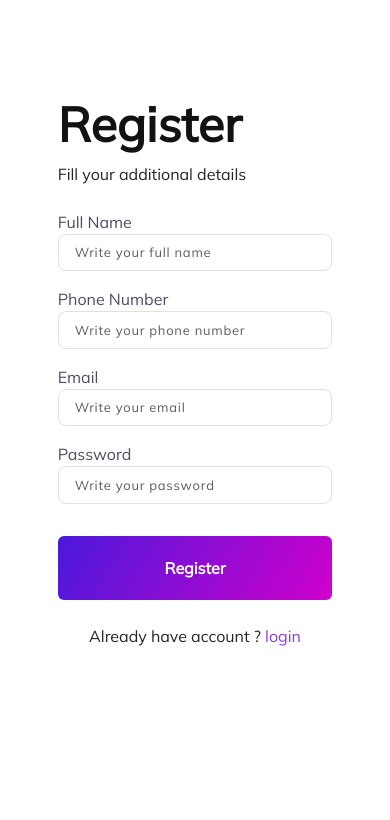
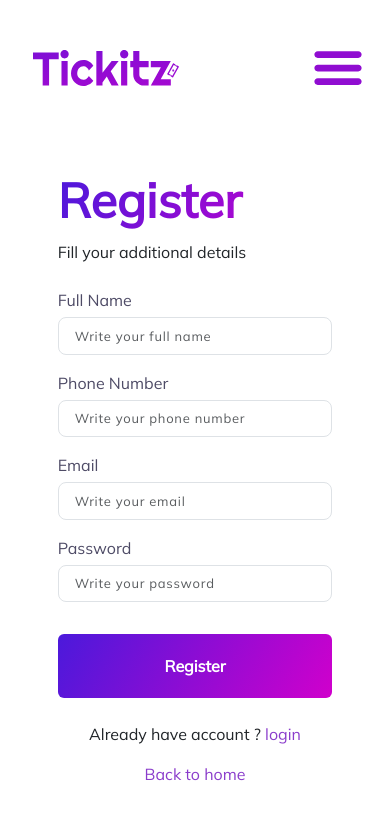
Before and after one commit to rizqikazukun/tickitz-fe, a React (Create React App) app: page /register in a window 390 px wide. Shown: the top 820 px of the page. Built offline with nearby package versions, Linux system fonts and the light colour scheme.

Commit message:
[UPDATE] update some styling

```diff
--- a/src/components/Footer/Footer.jsx
+++ b/src/components/Footer/Footer.jsx
@@ -8,7 +8,7 @@ export default function Footer() {
             <footer className="container my-5">
                 <div className="row m-auto">
                     <div className="col-md-4 col-xs-12 p-4">
-                        <img src="/assets/img/logo.svg" alt="logo" style={{ width: '60%' }} />
+                        <img src="/assets/img/logo.svg" alt="logo" style={{ width: '60%',maxWidth: '256px', marginBottom: '10px' }} />
                         <p>
                             <span className="footer-item-content">
                                 Stop waiting in line. Buy tickets conveniently, watch movies quietly.
--- a/src/components/Navbar/Navbar.css
+++ b/src/components/Navbar/Navbar.css
@@ -59,6 +59,7 @@ nav {
 /* Offcanvas  */
 
 .canvasItem {
+  color: var(--tic-branding-color-middle);
   padding: 2vh;
   font-size: 2vh;
   font-weight: 700;
--- a/src/pages/ForgotPassword.jsx
+++ b/src/pages/ForgotPassword.jsx
@@ -2,9 +2,15 @@ import React from 'react'
 import '../styles/Page-Auth.css'
 import '../styles/App.css'
 import { Link } from 'react-router-dom'
+import Navbar from '../components/Navbar/Navbar'
+
 
 export default function ForgotPassword() {
     return (
+        <>
+            <div className='nav-auth'>
+                <Navbar />
+            </div>
             <div id='Page-ForgotPassword' className='Page-Auth'>
                 <div id='Body-ForgotPassword' className='row m-auto'>
                     <div id='left-item' className='col-md-7'>
@@ -35,7 +41,7 @@ export default function ForgotPassword() {
                     </div>
                     <div className='m-auto col-md-5'>
                         <div id="right-item">
-                        <h1>Fill your complete email</h1>
+                            <h1 style={{fontSize: '26px'}}>Fill your complete email</h1>
                             <p>we'll send a link to your email shortly</p>
 
                             <div className="form-group my-2">
@@ -44,9 +50,11 @@ export default function ForgotPassword() {
                             </div>
 
                             <button id='button-register' className='btn signup-button my-4'> Send </button>
+                            <p className='text-center'><Link to='/'>Back to home</Link></p>
                         </div>
                     </div>
                 </div>
             </div>
+        </>
     )
 }
--- a/src/pages/Login.jsx
+++ b/src/pages/Login.jsx
@@ -2,15 +2,22 @@ import React from 'react'
 import '../styles/Page-Auth.css'
 import '../styles/App.css'
 import { Link } from 'react-router-dom'
+import Navbar from '../components/Navbar/Navbar'
+
 export default function Login() {
     return (
+        <>
+            <div className='nav-auth'>
+                <Navbar />
+            </div>
             <div id='Page-Login' className='Page-Auth'>
+
                 <div className='row m-auto'>
                     <div id='left-item' className='col-md-7'>
                         <img src='assets/img/logo.svg' alt="logo"/>
-                    <p>wait, watch, wow!</p>
+                        <p><span className="tagline">wait, watch, wow!</span></p>
                     </div>
-                <div className='m-auto col-md-5'>
+                    <div className='container m-auto col-md-5'>
                         <div id="right-item">
                             <h1>Login</h1>
                             <p>Sign in with your data that you entered during your registration</p>
@@ -27,10 +34,12 @@ export default function Login() {
 
                             <button id='button-login' className='btn signup-button my-4'> Login </button>
                             <p className='text-center'>Forgot your password? <Link to='/forgot-password'>Reset now?</Link></p>
-                        <p className='text-center'>Don’t have an account? <Link to='/register'>Sign Up</Link></p>
+                            <p className='text-center'>Don’t have an account? <Link to='/register'>Register</Link></p>
+                            <p className='text-center'><Link to='/'>Back to home</Link></p>
                         </div>
                     </div>
                 </div>
             </div>
+        </>
     )
 }
--- a/src/pages/Register.jsx
+++ b/src/pages/Register.jsx
@@ -3,14 +3,21 @@ import '../styles/Page-Auth.css'
 import '../styles/App.css'
 import { Link } from 'react-router-dom'
 import '../styles/App.css'
+import Navbar from '../components/Navbar/Navbar'
+
+
 
 export default function Register() {
     return (
+        <>
+            <div className='nav-auth'>
+                <Navbar />
+            </div>
             <div id='Page-Register' className='Page-Auth'>
                 <div className='row m-auto'>
                     <div id='left-item' className='col-md-7'>
                         <img src='assets/img/logo.svg' alt="logo"/>
-                    <p>wait, watch, wow!</p>
+                        <p><span className='tagline'>wait, watch, wow!</span></p>
                     </div>
                     <div className='m-auto col-md-5'>
                         <div id="right-item">
@@ -39,9 +46,11 @@ export default function Register() {
 
                             <button id='button-register' className='btn signup-button my-4'> Register </button>
                             <p className='text-center'>Already have account ? <Link to='/login'>login</Link></p>
+                            <p className='text-center'><Link to='/'>Back to home</Link></p>
                         </div>
                     </div>
                 </div>
             </div>
+        </>
     )
 }
--- a/src/styles/Page-Auth.css
+++ b/src/styles/Page-Auth.css
@@ -12,7 +12,8 @@
 }
 
 #left-item img {
-    max-width: 512px;
+    width: 480px;
+    margin-bottom: 20px;
     filter: brightness(0) saturate(100%) invert(100%) sepia(0%) saturate(0%) hue-rotate(181deg) brightness(102%) contrast(101%);
 }
 
@@ -23,6 +24,10 @@ h1 {
     font-weight: 600;
     line-height: normal;
     letter-spacing: 0.144px;
+}
+
+.tagline {
+    max-width: 440px;
 }
 
 #left-item p {
@@ -78,6 +83,11 @@ h1 {
     color: var(--tic-branding-color-middle);
 }
 
+#right-item label {
+    margin-bottom: 5px;
+}
+
+
 #right-item .form-lable {
     color: #4E4B66;
     font-family: Mulish;
@@ -88,7 +98,7 @@ h1 {
 }
 
 #right-item input[placeholder] {
-    color: #A0A3BD;
+    color: #535353;
     font-family: Mulish;
     font-size: 13px;
     font-style: normal;
@@ -96,6 +106,8 @@ h1 {
     line-height: normal;
     letter-spacing: 0.75px;
 }
+
+/* Forgot Password Spesific rule */
 
 div#Page-ForgotPassword div#Body-ForgotPassword div#left-item {
     display: flex;
@@ -132,6 +144,8 @@ div#Page-ForgotPassword div#Body-ForgotPassword div#left-item p {
     letter-spacing: 0.168px;
 }
 
+/* End of Forgot Password Spesific rule */
+
 /* Dot Element */
 
 .dot-body {
@@ -143,7 +157,9 @@ div#Page-ForgotPassword div#Body-ForgotPassword div#left-item p {
 
 .dot-number {
     border-radius: 50%;
-    background-color: #fff;
+    background-color: transparent;
+    border: #fff solid;
+    border-width: 2px;
     height: 50px;
     width: 50px;
     text-align: center;
@@ -151,7 +167,7 @@ div#Page-ForgotPassword div#Body-ForgotPassword div#left-item p {
 }
 
 .dot-title {
-    color: var(--tic-branding-color-middle);
+    color: #fff;
     font-weight: 900;
 }
 
@@ -162,21 +178,9 @@ div#Page-ForgotPassword div#Body-ForgotPassword div#left-item p {
 /* End of Dot Element */
 
 
-@media screen and (max-width: 768px) {
-
-    .Page-Auth {
-        padding: 5%;
-        padding-top: 8vh;
-    }
-
-    #left-item {
-        display: none;
-    }
-
-
-    div#Page-ForgotPassword div#Body-ForgotPassword div#left-item {
-        display: none;
-    }
+/* Navbar */
+.nav-auth {
+    display: none;
 }
 
 @media screen and (max-width: 992px) {
@@ -185,4 +189,40 @@ div#Page-ForgotPassword div#Body-ForgotPassword div#left-item p {
         max-width: 90%;
     }
 
+    .tagline {
+        font-size: 5vw;
+    }
+
 }
+
+@media screen and (max-width: 768px) {
+
+    #left-item {
+        display: none;
+    }
+
+    .nav-auth {
+        display: unset;
+    }
+
+
+    .Page-Auth {
+        padding: 5%;
+        padding-top: 1vh;
+    }
+
+    #right-item h1 {
+        margin-bottom: 10px;
+        background-clip: text;
+        background: var(--tic-branding-gradient);
+        /* i thing it's will broke in some devices */
+        -webkit-background-clip: text;
+        -webkit-text-fill-color: transparent;
+    }
+
+    div#Page-ForgotPassword div#Body-ForgotPassword div#left-item {
+        display: none;
+    }
+
+
+}
```
Lines whose indentation alone changed are shown as unchanged.
